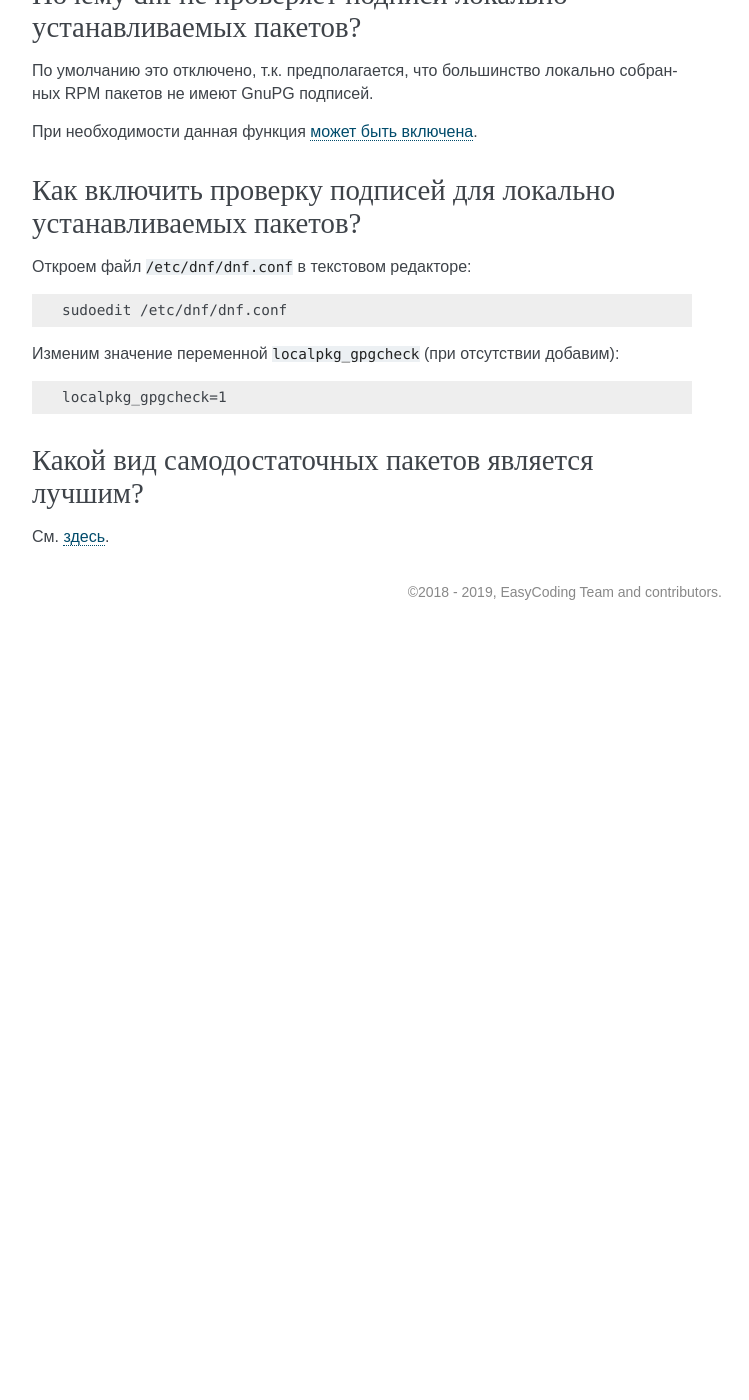
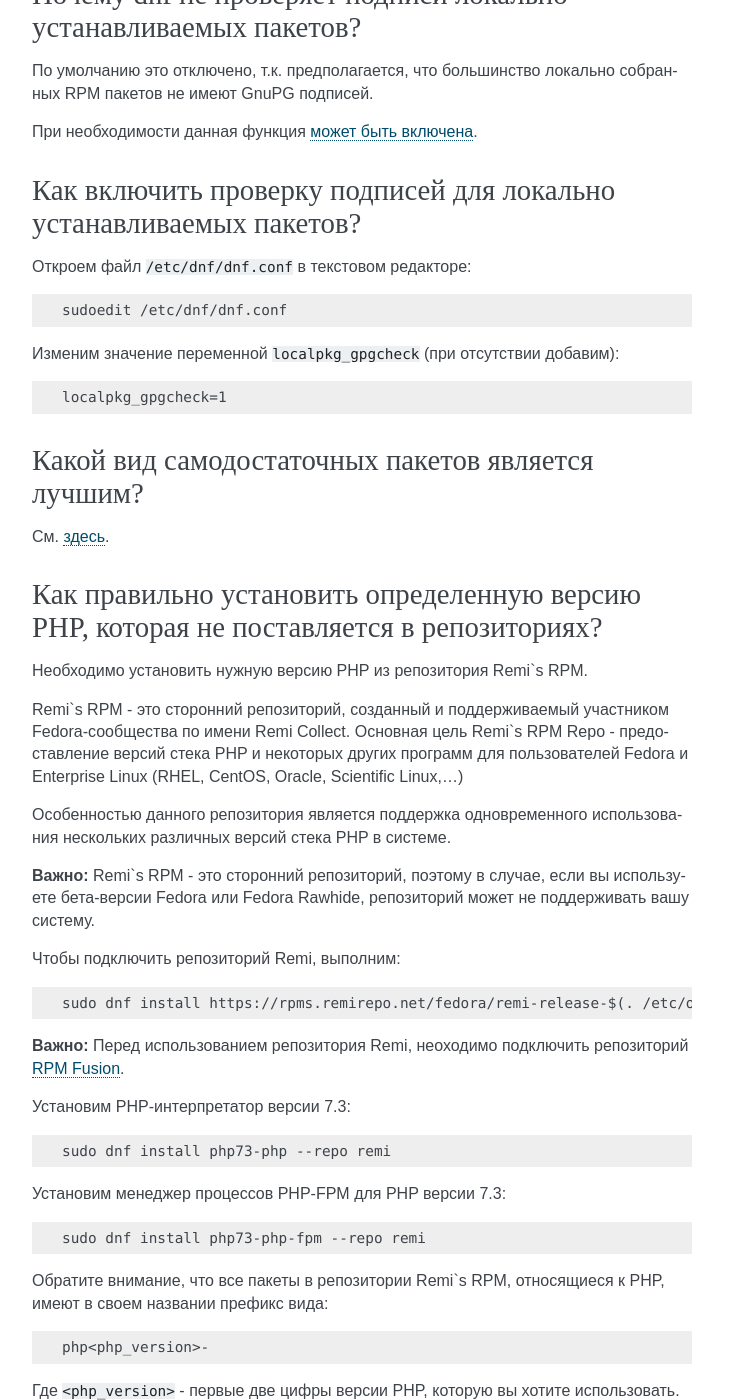
Before and after one commit to RussianFedora/FAQ, a Sphinx documentation site: the page built from source/package-manager.rst, in a window 1280 px wide and 1400 px high, scrolled down 17711 px. Shown: the whole window, without its empty margins (388-1137 px from the left). Built offline with Sphinx 7.4.7, drawn with Linux system fonts in a browser that asks for light colours; before the commit the page ends 18341 px from its top, so only the background shows below that; some of the changed text lies outside the part shown.

Commit message:
Added solution for install PHP
Added solution for install PHP, if needed version is not provide via
Fedora-repos

Added solution for install several versions PHP on one system

```diff
--- a/source/package-manager.rst
+++ b/source/package-manager.rst
@@ -1027,3 +1027,80 @@ Dnf автоматически удаляет зависимости, не ну
 ======================================================
 
 См. `здесь <https://www.easycoding.org/2019/10/14/sravnenie-samodostatochnyx-paketov.html>`__.
+
+.. index:: php, remi, install
+.. _php-remi-install:
+
+Как правильно установить определенную версию PHP, которая не поставляется в репозиториях?
+==============================================================================================
+
+Необходимо установить нужную версию PHP из репозитория Remi`s RPM.
+
+Remi`s RPM - это сторонний репозиторий, созданный и поддерживаемый участником Fedora-сообщества по имени Remi Collect.
+Основная цель Remi`s RPM Repo - предоставление версий стека PHP и некоторых других программ для пользователей Fedora и Enterprise Linux (RHEL, CentOS, Oracle, Scientific Linux,…)
+
+Особенностью данного репозитория является поддержка одновременного использования нескольких различных версий стека PHP в системе.
+
+**Важно:** Remi`s RPM - это сторонний репозиторий, поэтому в случае, если вы используете бета-версии Fedora или Fedora Rawhide, репозиторий может не поддерживать вашу систему.
+
+Чтобы подключить репозиторий Remi, выполним:
+
+.. code-block:: text
+
+        sudo dnf install https://rpms.remirepo.net/fedora/remi-release-$(. /etc/os-release ; echo $VERSION_ID).rpm
+
+**Важно:** Перед использованием репозитория Remi, неоходимо подключить репозиторий :ref:`RPM Fusion <rpmfusion>`.
+
+Установим PHP-интерпретатор версии 7.3:
+
+.. code-block:: text
+
+    sudo dnf install php73-php --repo remi
+
+Установим менеджер процессов PHP-FPM для PHP версии 7.3:
+
+.. code-block:: text
+
+    sudo dnf install php73-php-fpm --repo remi
+
+Обратите внимание, что все пакеты в репозитории Remi`s RPM, относящиеся к PHP, имеют в своем названии префикс вида:
+
+.. code-block:: text
+
+    php<php_version>-
+
+Где ``<php_version>`` - первые две цифры версии PHP, которую вы хотите использовать.
+
+Запустим PHP-FPM и включим его автоматический старт при включения системы:
+
+.. code-block:: text
+
+    sudo systemctl enable --now php73-php-fpm.servie
+
+Обратите внимание, что префикс необходимо использовать и при взаимодействии с юнитами SystemD.
+
+Для выполнения скрипта из файла в терминале, необходимо вызвать интерпретатор и передать файл скрипта в качестве параметра:
+
+.. code-block:: text
+
+    php73 /path/to/file.php
+
+Обратите внимание, что префикс в данном случае является символьной ссылкой для вызова исполняемого файла PHP-интерпретатора нужной версии.
+
+Файлы конфигурации ``php.ini`` и ``php-fpm.conf`` находятся в каталоге:
+
+.. code-block:: text
+
+    /etc/opt/remi/php73/
+
+Обратите внимание, что здесь префикс используется как имя каталога инстанса PHP.
+
+.. index:: php, use, several, versions
+.. _php-use-several-versions:
+
+Могу ли я использовать несколько версий PHP в системе одновременно?
+=======================================================================
+
+Да, это возможно, при :ref:`использовании репозитория Remi's RPM <php-remi-install>`.
+
+Однако, одновременная установка и использование одной и той же версии PHP **невозможна**, т.е. одноврменно установить и использовать версии ``7.3.1`` и ``7.3.2`` нельзя.
```
